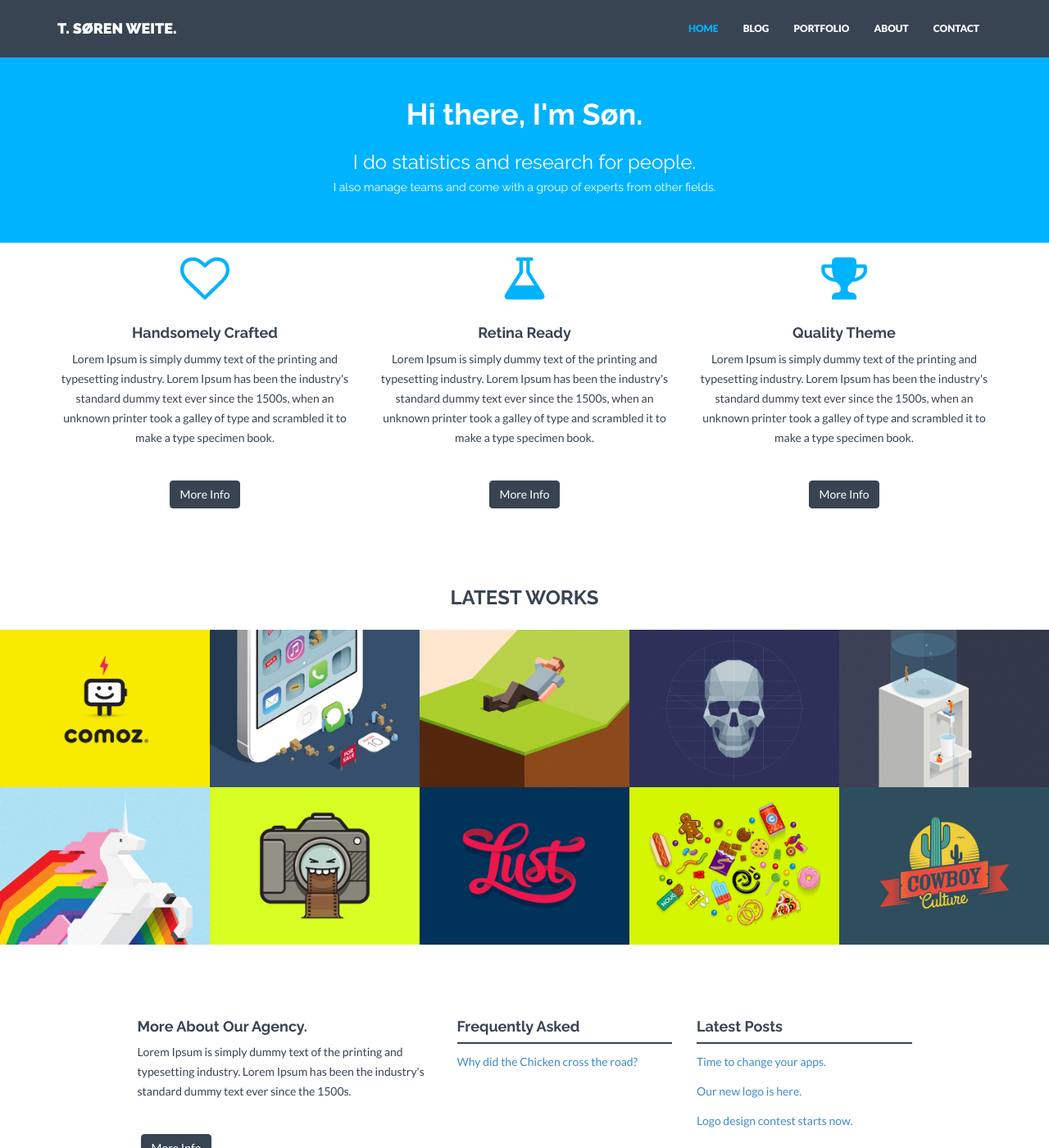
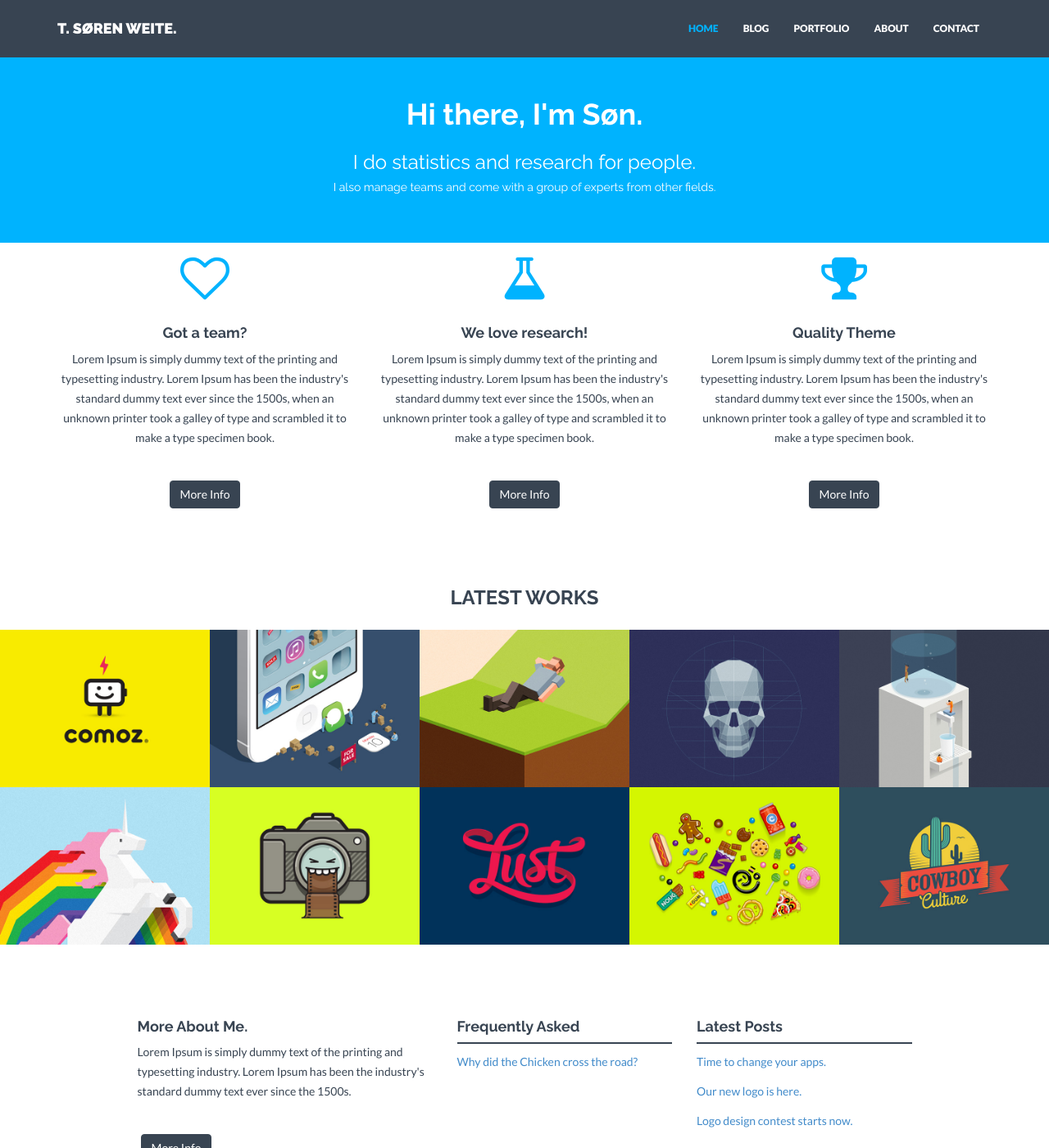
Before and after one commit to sorenweite/sorenweite.github.io, a Jekyll site: the page built from index.html, in a window 1280 px wide and 1400 px high. Shown: the whole window at 82% size. Built offline with Jekyll 4.4.1, drawn with Linux system fonts in a browser that asks for light colours; nearby versions of some CDN libraries.

Commit message:
index
content heading update

```diff
--- a/index.html
+++ b/index.html
@@ -9,13 +9,13 @@ permalink: /
         <div class="row centered">
             <div class="col-md-4">
                 <i class="fa fa-heart-o"></i>
-                <h4>Handsomely Crafted</h4>
+                <h4>Got a team?</h4>
                 <p>Lorem Ipsum is simply dummy text of the printing and typesetting industry. Lorem Ipsum has been the industry's standard dummy text ever since the 1500s, when an unknown printer took a galley of type and scrambled it to make a type specimen book.</p>
                 <p><br/><a href="#" class="btn btn-theme">More Info</a></p>
             </div>
             <div class="col-md-4">
                 <i class="fa fa-flask"></i>
-                <h4>Retina Ready</h4>
+                <h4>We love research!</h4>
                 <p>Lorem Ipsum is simply dummy text of the printing and typesetting industry. Lorem Ipsum has been the industry's standard dummy text ever since the 1500s, when an unknown printer took a galley of type and scrambled it to make a type specimen book.</p>
                 <p><br/><a href="#" class="btn btn-theme">More Info</a></p>
             </div>
@@ -34,7 +34,7 @@ permalink: /
 <div class="container mtb">
     <div class="row">
         <div class="col-lg-4 col-lg-offset-1">
-            <h4>More About Our Agency.</h4>
+            <h4>More About Me.</h4>
             <p>{{ site.about }}</p>
             <p><br/><a href="{{ "/about/" | prepend: site.baseurl }}" class="btn btn-theme">More Info</a></p>
         </div>
```
